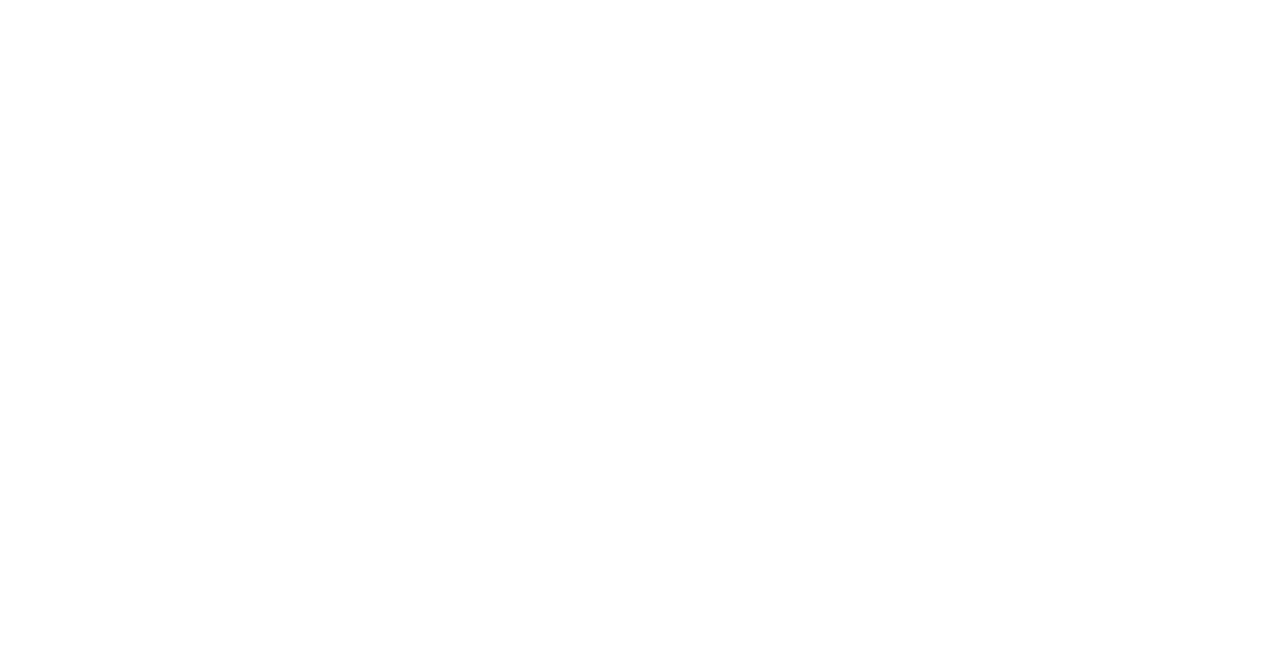
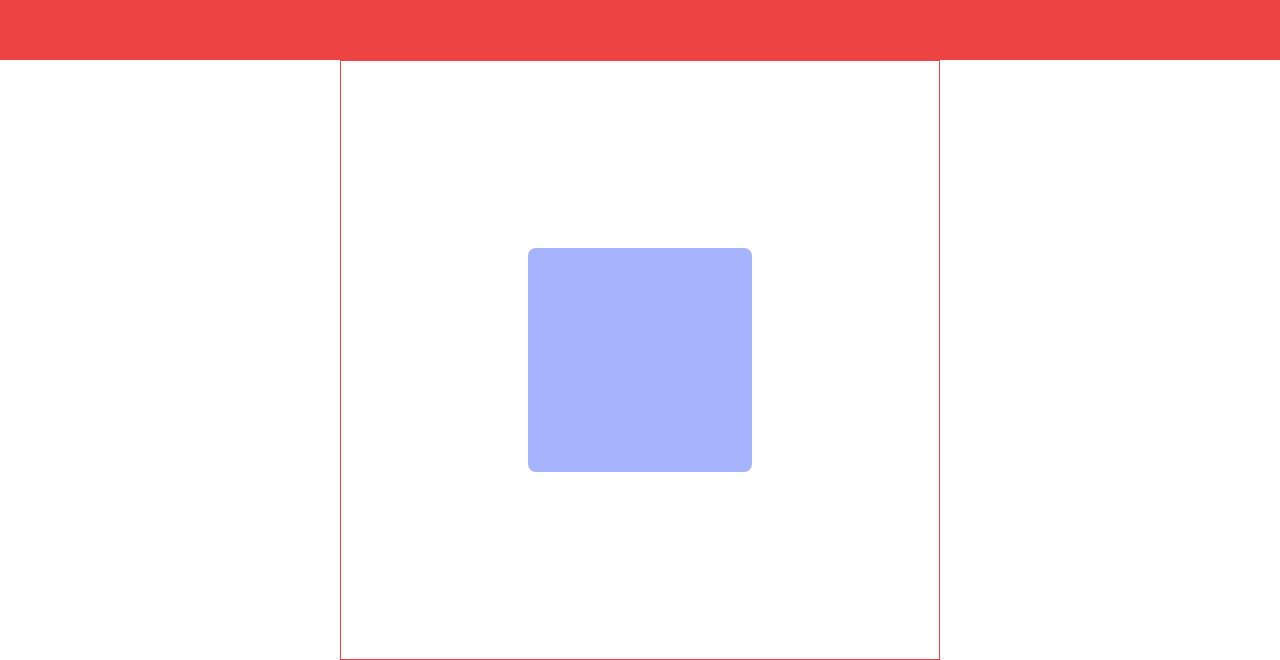
Before and after one commit to zishan344/web-animation, a React (Vite) app: page / in a window 1280 px wide. Shown: the part 1540-2200 px from the top of the page. Before the commit the page ends 800 px from the top, so only its background shows below. Built offline with nearby package versions, Linux system fonts and the light colour scheme.

Commit message:
added fermar motion

```diff
--- a/src/App.tsx
+++ b/src/App.tsx
@@ -1,11 +1,16 @@
 import "./App.css";
 import AnimationControls from "./pages/FarmerMotion/AnimationControls";
+import Cycle from "./pages/FarmerMotion/Cycle";
 import InitialFarmerMotion from "./pages/FarmerMotion/InitialFarmerMotion";
+import InView from "./pages/FarmerMotion/InView";
 
 function App() {
   return (
-    <div className="h-screen flex justify-center items-center">
-      <AnimationControls />
+    <div className=" w-full flex flex-col justify-center items-center">
+      <div className="h-[200vh] w-full bg-red-500"></div>
+      <InView />
+      {/* <Cycle /> */}
+      {/* <AnimationControls /> */}
       {/* <InitialFarmerMotion /> */}
     </div>
   );
--- /dev/null
+++ b/src/pages/FarmerMotion/Cycle.tsx
@@ -0,0 +1,22 @@
+import React from "react";
+import { motion, useCycle } from "framer-motion";
+const Cycle = () => {
+  const boxAnimation = [
+    { x: 0, y: 0, opacity: 1 },
+    { x: 100, y: 100 },
+    { x: -100, y: 100, opacity: 0.25 },
+    { x: -100, y: -100, opacity: 0 },
+  ];
+  const [animation, Cycle] = useCycle(...boxAnimation);
+  return (
+    <div className="w-96 h-96 flex flex-col gap-2 justify-center items-center border border-red-300">
+      <motion.div
+        animate={animation}
+        custom={1}
+        onTap={() => Cycle()}
+        className="size-56 bg-indigo-300 rounded-lg flex justify-center items-center flex-wrap  gap-2 px-4 pt-0 "></motion.div>
+    </div>
+  );
+};
+
+export default Cycle;
--- /dev/null
+++ b/src/pages/FarmerMotion/InView.tsx
@@ -0,0 +1,20 @@
+import React, { useRef } from "react";
+import { motion, useInView } from "framer-motion";
+const InView = () => {
+  const ref = useRef(null);
+  const inView = useInView(ref, { once: true });
+  return (
+    <div className="border border-red-500 size-[600px] flex flex-col gap-2 justify-center items-center  ">
+      <motion.div
+        animate={
+          inView
+            ? { opacity: 1, x: 0, transition: { delay: 0.07 } }
+            : { opacity: 0, x: -500 }
+        }
+        className="size-56 bg-indigo-300 rounded-lg flex justify-center items-center flex-wrap  gap-2 px-4 pt-0 "
+        ref={ref}></motion.div>
+    </div>
+  );
+};
+
+export default InView;
```
